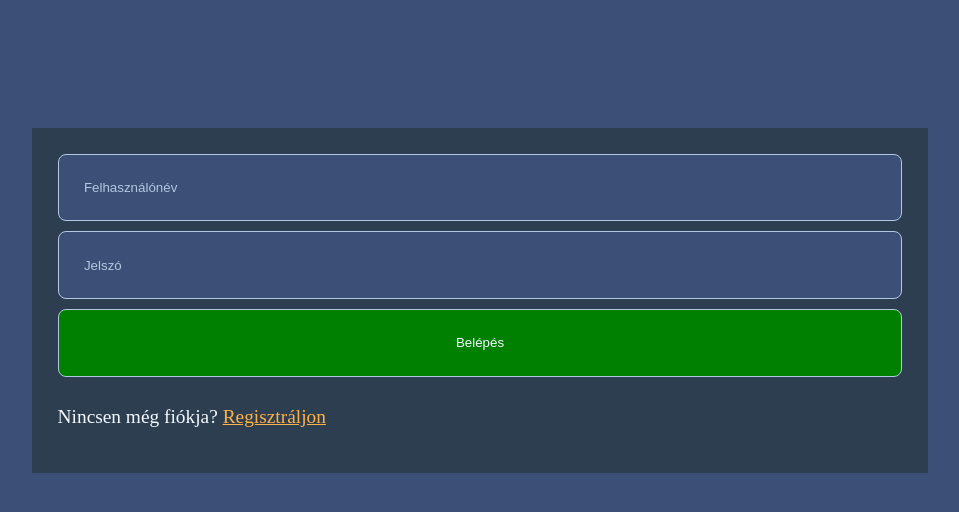
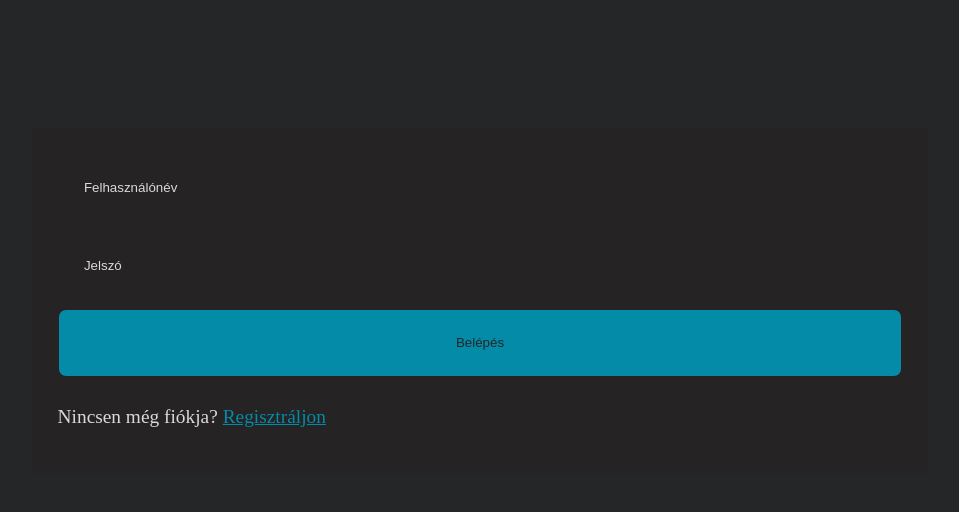
Before and after one commit to GitDevla/ReviewRiot, a Next.js app: page /auth in a window 1280 px wide. Shown: the top 512 px of the page, without its empty margins (160-1119 px from the left). Built offline with nearby package versions, Linux system fonts and the light colour scheme.

Commit message:
Changing color scheme

```diff
--- a/src/styles/globals.css
+++ b/src/styles/globals.css
@@ -1,11 +1,9 @@
 :root {
-    --colorBackground: #3C4F76;
-    --colorForeground: #2C3E50;
-    --colorAccent1: #F4F9FF;
-    --colorAccent2: #B2C7E0;
-    --colorAccent3: #FFB347;
-
-    --red: red;
+    --bg: #252627;
+    --fg: #DBD9DB;
+    --a1: #252323;
+    --a2: #D5A021;
+    --highlight: #048BA8;
 }
 
 *,
@@ -18,17 +16,17 @@ body,
 html {
     width: 100%;
     margin: 0;
-    background-color: var(--colorBackground);
-    color: var(--colorAccent1);
+    background-color: var(--bg);
+    color: var(--fg);
     font-size: 1.1rem;
 }
 
 a {
-    color: var(--colorAccent3);
+    color: var(--highlight);
 }
 
 .error {
-    color: var(--colorAccent3);
+    color: var(--a2);
 }
 
 .sidebar {
@@ -37,7 +35,6 @@ a {
     left: 0;
     bottom: 0;
     width: 17%;
-    background-color: red;
     height: 100vh;
     padding-left: 40px;
 }
@@ -56,10 +53,10 @@ a {
 .sidebar a {
     text-decoration: none;
     list-style: none;
-    color: var(--colorAccent2);
+    color: var(--fg);
 }
 
-.sidebar li::before {
+/* .sidebar li::before {
     content: "";
     background-color: #2C3E50;
     display: inline-block;
@@ -67,10 +64,15 @@ a {
     height: 1px;
     position: relative;
     left: -20px;
+} */
+
+.sidebar li:hover {
+    background-color: var(--a1);
 }
 
 .sidebar li:hover a {
-    color: var(--colorAccent1);
+    color: var(--highlight);
+
 }
 
 .layout {
@@ -90,3 +92,7 @@ a {
     position: absolute;
     bottom: 0;
 }
+
+img {
+    fill: red;
+}
--- a/src/styles/login.module.css
+++ b/src/styles/login.module.css
@@ -2,26 +2,27 @@
     width: 100%;
     padding: 2%;
     margin: auto;
-    background-color: var(--colorForeground);
+    background-color: var(--a1);
 }
 
 .wrapper input {
-    background-color: var(--colorBackground);
+    background-color: var(--a1);
     width: 100%;
     padding: 3%;
     margin-bottom: 10px;
     border-radius: 8px;
     border: 1px solid;
-    color: var(--colorAccent1);
-    border-color: var(--colorAccent2);
+    color: var(--fg);
+    border-color: var(--a1);
 }
 
 .wrapper input[type="submit"] {
-    background-color: green;
+    background-color: var(--highlight);
+    color: var(--bg);
 }
 
 .wrapper input::placeholder {
-    color: var(--colorAccent2);
+    color: var(--fg);
 }
 
 
```
